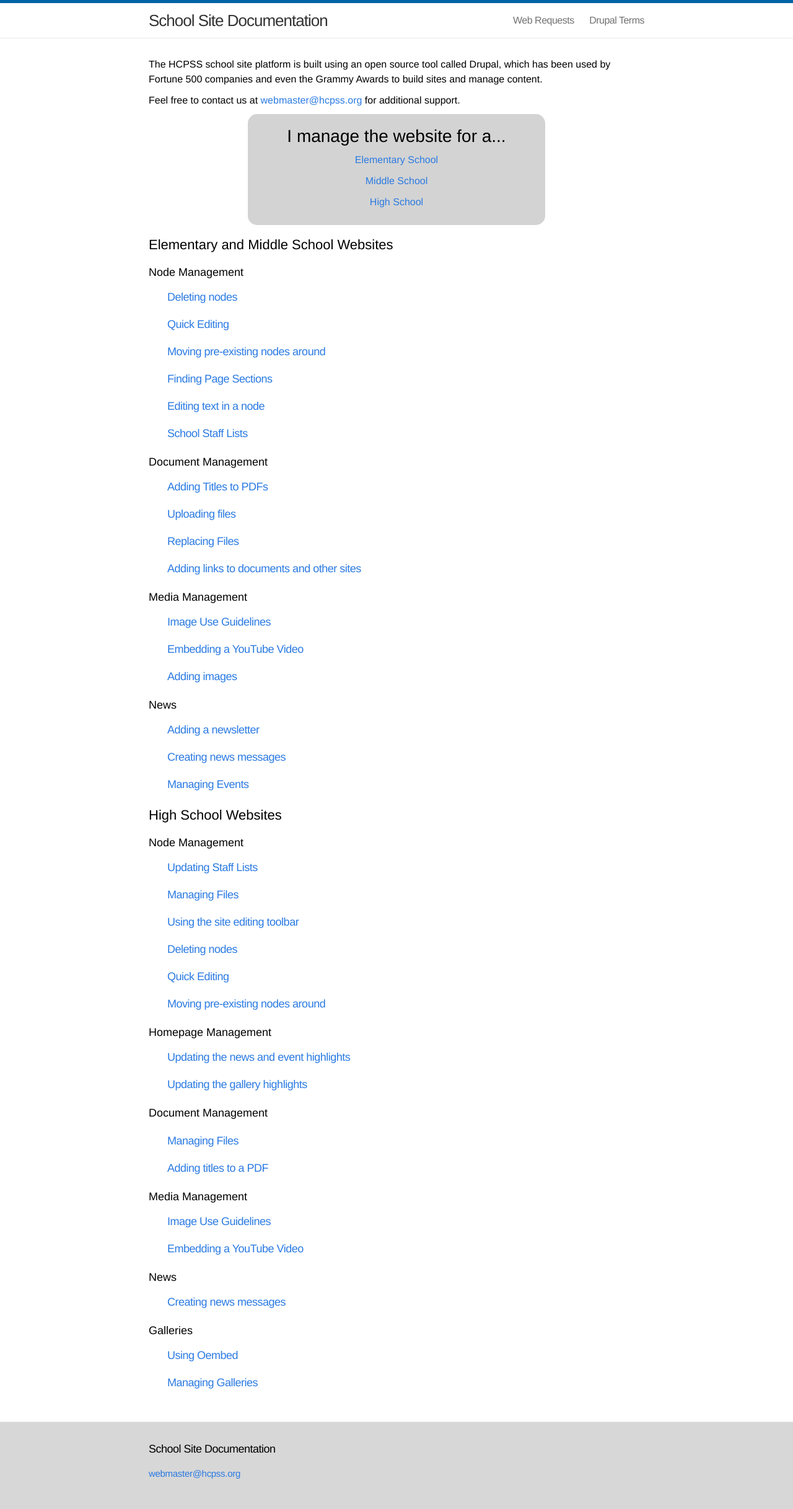
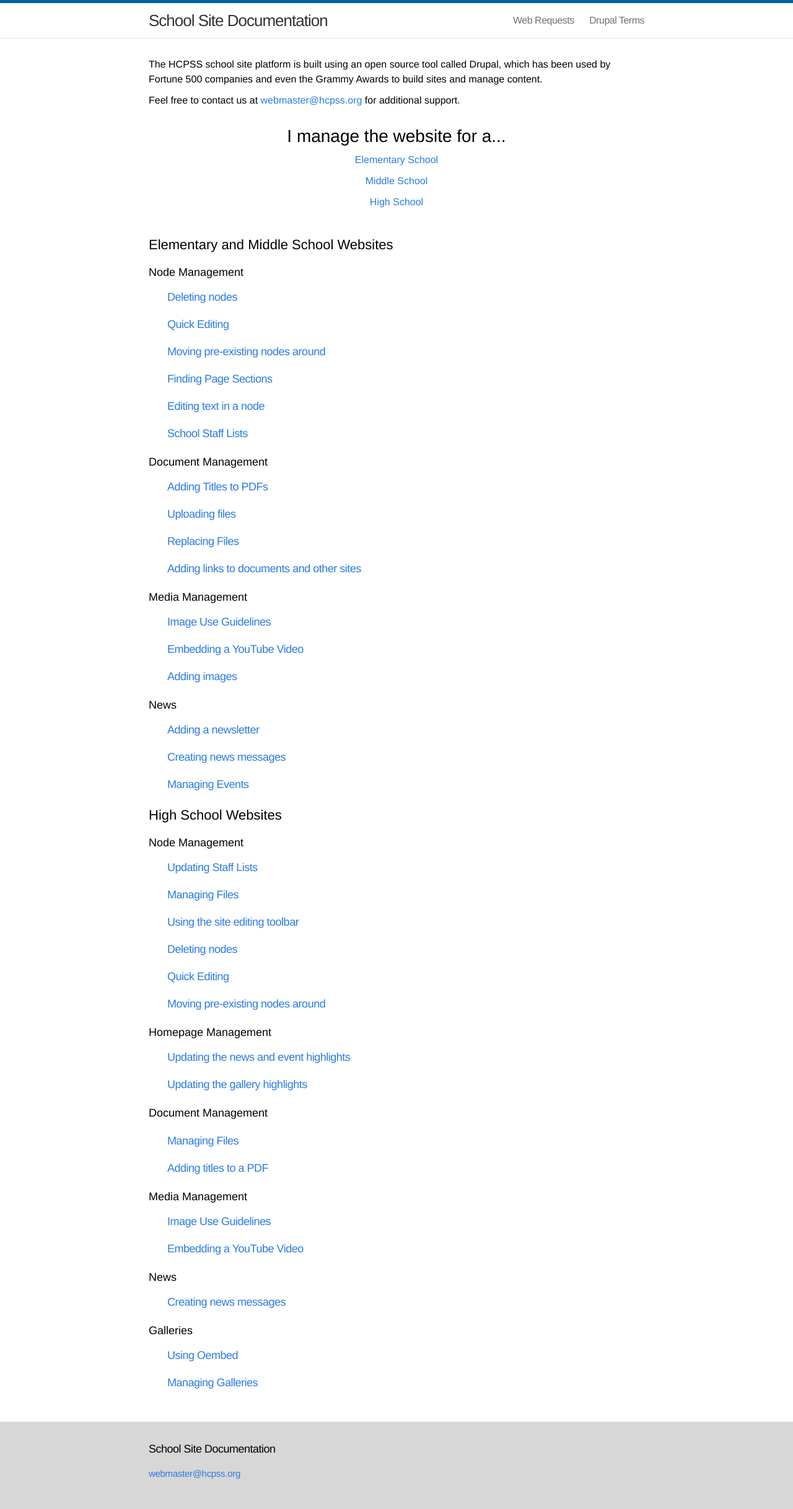
Before and after one commit to HCPSS/schoolsites-help, a Jekyll site: the page built from index.html, in a window 1280 px wide. Shown: the whole page at 62% size. Built offline with Jekyll 4.4.1, drawn with Linux system fonts in a browser that asks for light colours; Markdown is read by kramdown in place of the engine named in the settings.

Commit message:
border instead of bg fill

```diff
--- a/css/main.css
+++ b/css/main.css
@@ -156,8 +156,9 @@
 }
 
 .feature {
-  background-color: #D3D3D3;
   width: 60%;
+  border-top: 2px #e7e7e7;
+  border-bottom: 2px #e7e7e7;
   margin: auto;
   padding-top: 15px;
   padding-bottom: 15px;
```
